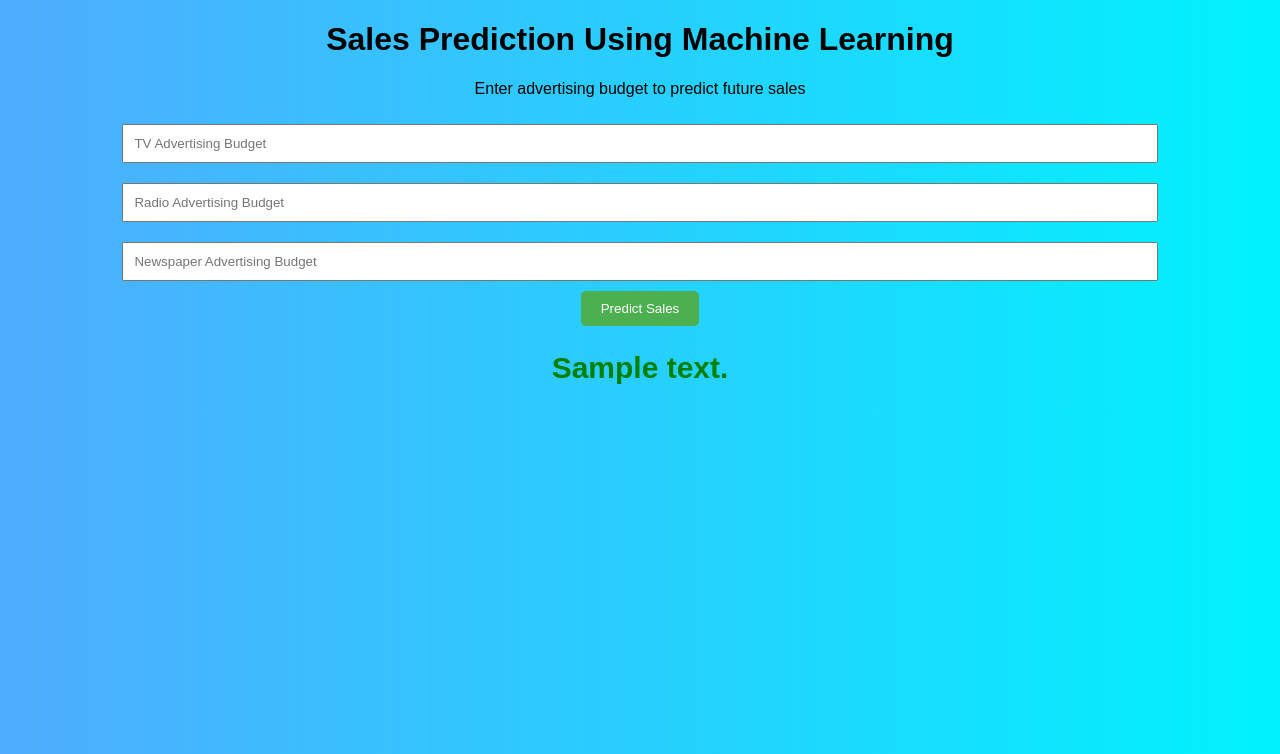
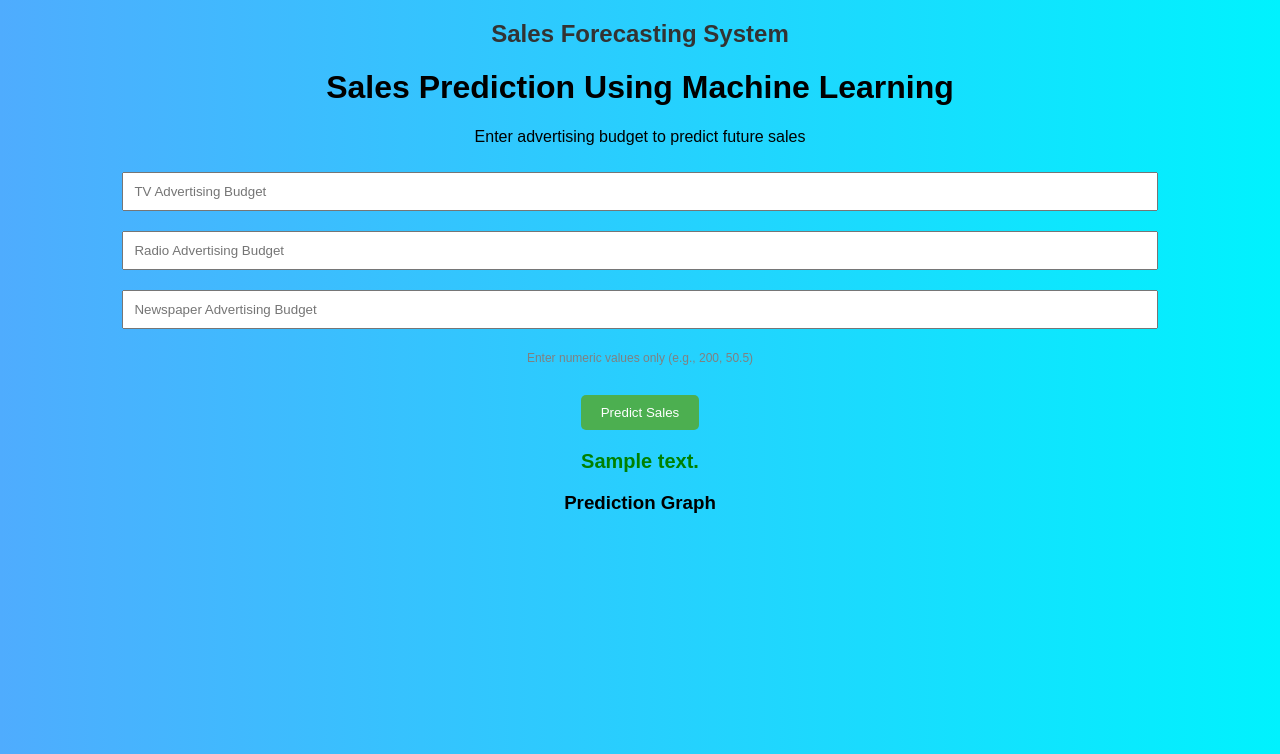
Before and after one commit to Sunaina121/sales-prediction-project, a Python web app: template templates/index.html in a window 1280 px wide. Shown: the top 754 px of the page. Run offline with Jinja, Linux system fonts and the light colour scheme; the template is opened without the code that fills it: most values are stand-ins (such as "Sample title", 1, 10 or a date in 2020).

Commit message:
Refactor index.html for improved layout and input types
Updated the HTML structure and improved accessibility by changing input types to 'number'. Added a note for numeric input and enhanced styling for better presentation.

```diff
--- a/templates/index.html
+++ b/templates/index.html
@@ -1,47 +1,56 @@
- <!DOCTYPE html>
+   <!DOCTYPE html>
 <html>
 
 <head>
-<title>Sales Prediction</title>
+    <title>Sales Prediction</title>
 
-<link rel="stylesheet" href="{{ url_for('static', filename='style.css') }}">
+    <meta charset="UTF-8">
 
+    <link rel="stylesheet" href="{{ url_for('static', filename='style.css') }}">
 </head>
 
 <body>
 
-<h1 style="text-align:center;">Sales Prediction Using Machine Learning</h1>
-<p style="text-align:center;">Enter advertising budget to predict future sales</p>
+<h2 style="text-align:center; color:#333;">
+    Sales Forecasting System
+</h2>
+
+<h1 style="text-align:center;">
+    Sales Prediction Using Machine Learning
+</h1>
+
+<p style="text-align:center;">
+    Enter advertising budget to predict future sales
+</p>
 
 <form action="/predict" method="post">
 
-<input type="text" name="TV" placeholder="TV Advertising Budget" required>
+    <input type="number" step="any" name="TV" placeholder="TV Advertising Budget" required>
+    <input type="number" step="any" name="Radio" placeholder="Radio Advertising Budget" required>
+    <input type="number" step="any" name="Newspaper" placeholder="Newspaper Advertising Budget" required>
 
-<input type="text" name="Radio" placeholder="Radio Advertising Budget" required>
+    <p style="font-size:12px; color:gray;">
+        Enter numeric values only (e.g., 200, 50.5)
+    </p>
 
-<input type="text" name="Newspaper" placeholder="Newspaper Advertising Budget" required>
+    <br>
 
-<br>
-
-<button type="submit">Predict Sales</button>
+    <button type="submit">Predict Sales</button>
 
 </form>
 
 <div class="result">
+    <div style="text-align:center; font-weight:bold; margin-top:20px;">
+        <strong>{{ prediction_text }}</strong>
+    </div>
+</div>
 
-<h2 style="color:green; text-align:center;">
-{{ prediction_text }}
-</h2>
-
-</div>
+<h3 style="text-align:center;">Prediction Graph</h3>
 
 {% if show_graph %}
 <img src="{{ url_for('static', filename=graph_image) }}" width="400">
 {% endif %}
 
-</div>
-
 </body>
 
-
 </html>
```
